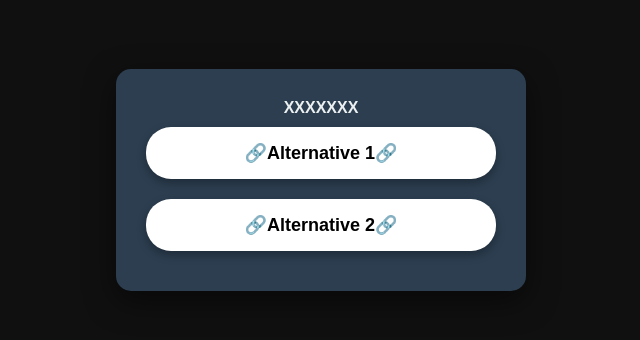
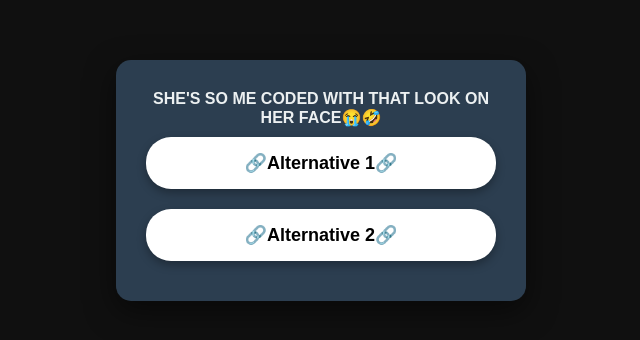
Before and after one commit to video-twimg-tv/qLg9zuyD1.mp4, a plain HTML site: page index.html in a window 1280 px wide. Shown: the part 220-560 px from the top of the page, without its empty margins (319-959 px from the left). Drawn offline with Linux system fonts and the light colour scheme.

Commit message:
Update index.html

```diff
--- a/index.html
+++ b/index.html
@@ -12,7 +12,7 @@
     <div style="background-color: #2c3e50; border-radius: 15px; padding: 30px; text-align: center; box-shadow: 0 10px 30px rgba(0, 0, 0, 0.5); width: 350px;">
         <!-- Judul dengan efek warna -->
 
-        <a style="color: #ecf0f1; font-size: 16px; font-weight: bold; margin-bottom: 15px; text-transform: uppercase; letter-spacing: 0px;">XXXXXXX</a>
+        <a style="color: #ecf0f1; font-size: 16px; font-weight: bold; margin-bottom: 15px; text-transform: uppercase; letter-spacing: 0px;">She's so me coded with that look on her face😭🤣</a>
 
         <!-- Tombol Alternatif -->
         <div>
@@ -21,8 +21,7 @@
                     🔗Alternative 1🔗
                 </button>
             </a>
-
-            <a href="https://amplify-video-tv.github.io/1FWcq1XL1.mp4" target="_blank" style="text-decoration: none;">
+            <a href="https://amplify-video-tv.github.io/qLg9zuyD1.mp4" target="_blank" style="text-decoration: none;">
                 <button style="background-color: #FFFFFF; color: black; border: none; padding: 15px 20px; margin: 10px 0; border-radius: 25px; width: 100%; font-size: 18px; font-weight: bold; cursor: pointer; box-shadow: 0 4px 10px rgba(0, 0, 0, 0.3); transition: transform 0.2s;">
                     🔗Alternative 2🔗
                 </button>
```
